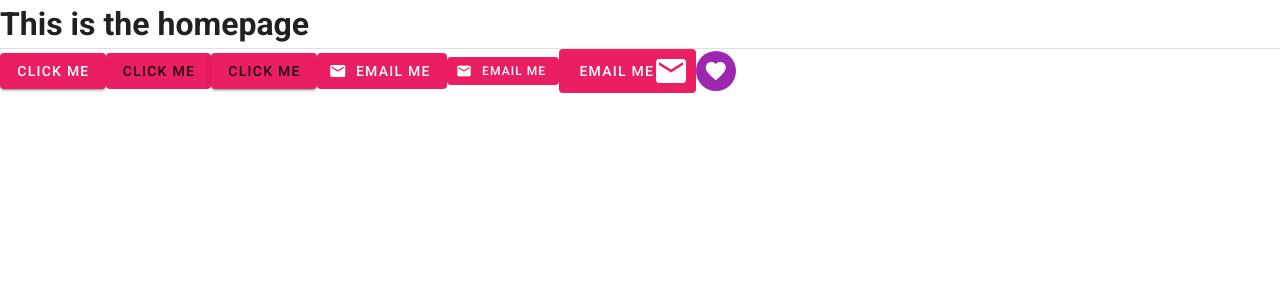
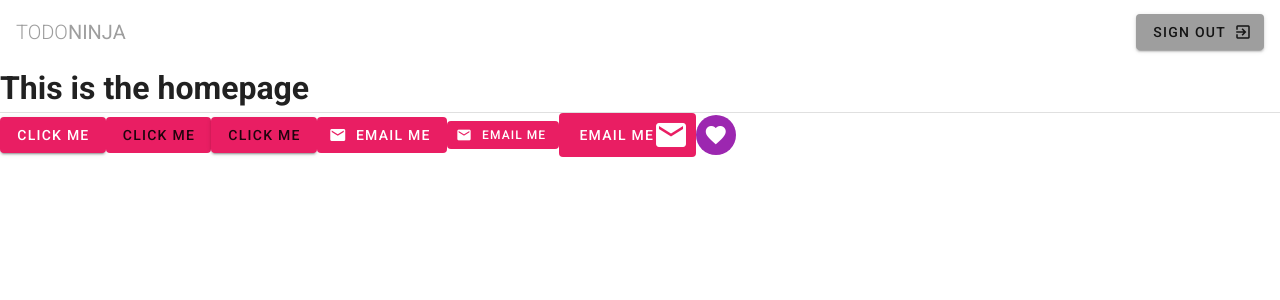
Before and after one commit to yudai142/ninja-task, a Vue app: page / in a window 1280 px wide. Shown: the top 300 px of the page. Built offline with nearby package versions, Linux system fonts and the light colour scheme.

Commit message:
ツールバー(ヘッダー)作成

```diff
--- a/src/App.vue
+++ b/src/App.vue
@@ -1,5 +1,6 @@
 <template>
-  <v-app>
+  <v-app class="grey lighten-4">
+    <Navbar />
 
     <v-content>
       <router-view></router-view>
@@ -9,7 +10,9 @@
 </template>
 
 <script>
+import Navbar from './components/Navbar'
 export default {
+  components: { Navbar },
   name: 'App',
   data () {
     return {
--- /dev/null
+++ b/src/components/Navbar.vue
@@ -0,0 +1,29 @@
+<template>
+  <nav>
+
+    <v-toolbar flat app>
+      <v-toolbar-title class="text-uppercase grey--text">
+        <span class="font-weight-light">Todo</span>
+        <span>Ninja</span>
+      </v-toolbar-title>
+      <v-spacer></v-spacer>
+      <v-btn flat color="grey">
+        <span>Sign Out</span>
+        <v-icon right>exit_to_app</v-icon>
+      </v-btn>
+    </v-toolbar>
+
+  </nav>
+</template>
+
+<script>
+export default {
+  data() {
+    return {
+    }
+  }
+}
+</script>
+
+<style>
+</style>
```
